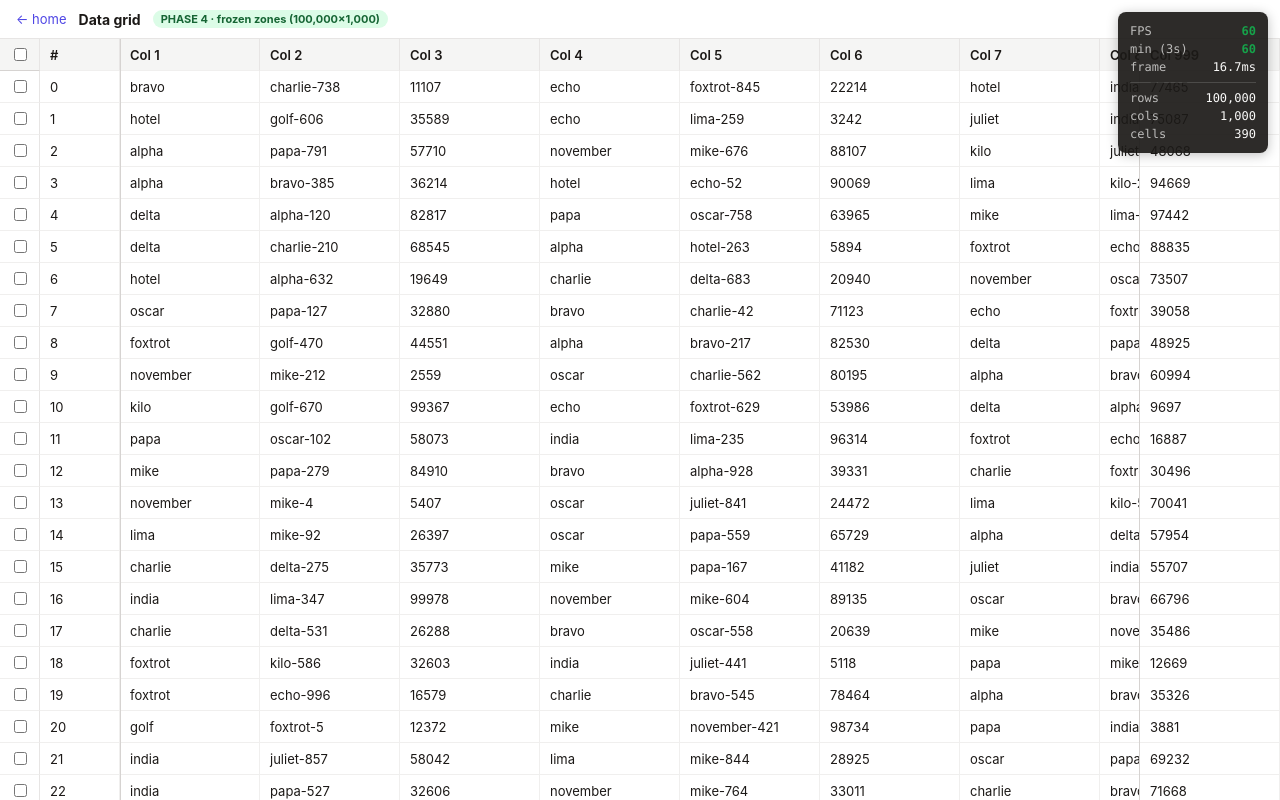
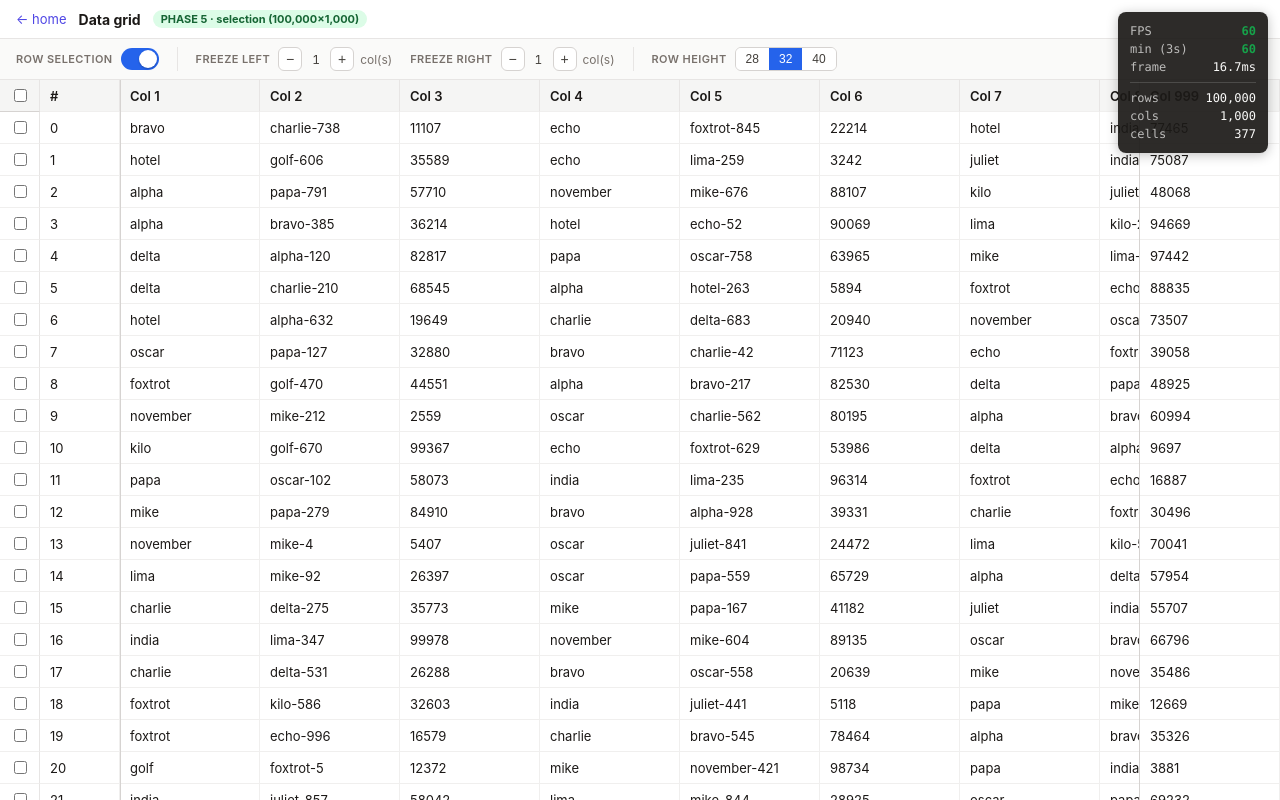
Before and after one commit to davidng10/react-data-grid, a React (Vite) app: page /grid in a window 1280 px wide. Built offline with nearby package versions, Linux system fonts and the light colour scheme.

Commit message:
chore: add kitchen sink demo

```diff
--- a/src/data-grid/data-grid.tsx
+++ b/src/data-grid/data-grid.tsx
@@ -464,6 +464,17 @@ export function DataGrid<T>(props: DataGridProps<T>) {
     scrollMargin: centerScrollMargin,
   });
 
+  // TanStack Virtual caches item sizes; a *count* change is picked up automatically, but a change
+  // to `estimateSize` (row height, or a column's width) is NOT — without resetting the cache the
+  // body keeps rendering stale sizes while the header/overlay use the new ones. Re-measure when
+  // the size inputs change.
+  useEffect(() => {
+    rowVirtualizer.measure();
+  }, [rowVirtualizer, rowHeight]);
+  useEffect(() => {
+    colVirtualizer.measure();
+  }, [colVirtualizer, center.widths]);
+
   const vRows = rowVirtualizer.getVirtualItems();
   const vCols = colVirtualizer.getVirtualItems();
   const totalHeight = rowVirtualizer.getTotalSize();
--- /dev/null
+++ b/src/playground/ControlPanel.tsx
@@ -0,0 +1,214 @@
+import type { CSSProperties, ReactNode } from "react";
+
+// Kitchen-sink control strip for the playground demo. Presentational only — all state lives in
+// GridPlayground and is fed back to the grid. NOT part of the shippable grid (src/data-grid/).
+
+export interface ControlPanelProps {
+  rowSelection: boolean;
+  onRowSelectionChange: (v: boolean) => void;
+  freezeLeft: number;
+  onFreezeLeftChange: (v: number) => void;
+  freezeRight: number;
+  onFreezeRightChange: (v: number) => void;
+  rowHeight: number;
+  onRowHeightChange: (v: number) => void;
+  /** Upper bound per side, so left + right can never swallow the whole grid. */
+  maxFreeze: number;
+}
+
+const ROW_HEIGHTS = [28, 32, 40];
+
+const strip: CSSProperties = {
+  display: "flex",
+  alignItems: "center",
+  flexWrap: "wrap",
+  gap: 18,
+  padding: "8px 16px",
+  borderBottom: "1px solid #e7e5e4",
+  background: "#fafaf9",
+  fontSize: 12,
+  color: "#44403c",
+};
+
+const groupLabel: CSSProperties = {
+  fontWeight: 600,
+  fontSize: 11,
+  textTransform: "uppercase",
+  letterSpacing: 0.4,
+  color: "#78716c",
+};
+
+const divider: CSSProperties = {
+  width: 1,
+  alignSelf: "stretch",
+  background: "#e7e5e4",
+};
+
+function Group(props: { label: string; children: ReactNode }) {
+  return (
+    <div style={{ display: "flex", alignItems: "center", gap: 8 }}>
+      <span style={groupLabel}>{props.label}</span>
+      {props.children}
+    </div>
+  );
+}
+
+function Toggle(props: { checked: boolean; onChange: (v: boolean) => void }) {
+  const { checked, onChange } = props;
+  return (
+    <button
+      type="button"
+      role="switch"
+      aria-checked={checked}
+      onClick={() => onChange(!checked)}
+      style={{
+        position: "relative",
+        width: 38,
+        height: 22,
+        borderRadius: 999,
+        border: "none",
+        cursor: "pointer",
+        padding: 0,
+        background: checked ? "#2563eb" : "#d6d3d1",
+        transition: "background 120ms",
+      }}
+    >
+      <span
+        style={{
+          position: "absolute",
+          top: 2,
+          left: checked ? 18 : 2,
+          width: 18,
+          height: 18,
+          borderRadius: "50%",
+          background: "#fff",
+          boxShadow: "0 1px 2px rgba(0,0,0,0.25)",
+          transition: "left 120ms",
+        }}
+      />
+    </button>
+  );
+}
+
+function Stepper(props: {
+  value: number;
+  min: number;
+  max: number;
+  onChange: (v: number) => void;
+  suffix?: string;
+}) {
+  const { value, min, max, onChange, suffix } = props;
+  const btn = (disabled: boolean): CSSProperties => ({
+    width: 24,
+    height: 24,
+    border: "1px solid #d6d3d1",
+    background: disabled ? "#f5f5f4" : "#fff",
+    color: disabled ? "#a8a29e" : "#44403c",
+    borderRadius: 6,
+    cursor: disabled ? "default" : "pointer",
+    fontSize: 14,
+    lineHeight: "22px",
+    padding: 0,
+  });
+  return (
+    <div style={{ display: "flex", alignItems: "center", gap: 6 }}>
+      <button
+        type="button"
+        aria-label="decrease"
+        disabled={value <= min}
+        onClick={() => onChange(Math.max(min, value - 1))}
+        style={btn(value <= min)}
+      >
+        −
+      </button>
+      <span style={{ minWidth: 16, textAlign: "center", fontVariantNumeric: "tabular-nums" }}>
+        {value}
+      </span>
+      <button
+        type="button"
+        aria-label="increase"
+        disabled={value >= max}
+        onClick={() => onChange(Math.min(max, value + 1))}
+        style={btn(value >= max)}
+      >
+        +
+      </button>
+      {suffix && <span style={{ color: "#78716c" }}>{suffix}</span>}
+    </div>
+  );
+}
+
+function Segmented(props: {
+  options: number[];
+  value: number;
+  onChange: (v: number) => void;
+}) {
+  const { options, value, onChange } = props;
+  return (
+    <div style={{ display: "inline-flex", border: "1px solid #d6d3d1", borderRadius: 6, overflow: "hidden" }}>
+      {options.map((opt) => {
+        const active = opt === value;
+        return (
+          <button
+            key={opt}
+            type="button"
+            onClick={() => onChange(opt)}
+            style={{
+              border: "none",
+              padding: "4px 10px",
+              cursor: "pointer",
+              background: active ? "#2563eb" : "#fff",
+              color: active ? "#fff" : "#44403c",
+              fontSize: 12,
+              fontVariantNumeric: "tabular-nums",
+            }}
+          >
+            {opt}
+          </button>
+        );
+      })}
+    </div>
+  );
+}
+
+export function ControlPanel(props: ControlPanelProps) {
+  const {
+    rowSelection,
+    onRowSelectionChange,
+    freezeLeft,
+    onFreezeLeftChange,
+    freezeRight,
+    onFreezeRightChange,
+    rowHeight,
+    onRowHeightChange,
+    maxFreeze,
+  } = props;
+
+  // Keep left + right from overlapping: each side's effective max leaves room for the other.
+  const leftMax = Math.min(maxFreeze, maxFreeze - freezeRight);
+  const rightMax = Math.min(maxFreeze, maxFreeze - freezeLeft);
+
+  return (
+    <div style={strip}>
+      <Group label="Row selection">
+        <Toggle checked={rowSelection} onChange={onRowSelectionChange} />
+      </Group>
+
+      <div style={divider} />
+
+      <Group label="Freeze left">
+        <Stepper value={freezeLeft} min={0} max={leftMax} onChange={onFreezeLeftChange} suffix="col(s)" />
+      </Group>
+
+      <Group label="Freeze right">
+        <Stepper value={freezeRight} min={0} max={rightMax} onChange={onFreezeRightChange} suffix="col(s)" />
+      </Group>
+
+      <div style={divider} />
+
+      <Group label="Row height">
+        <Segmented options={ROW_HEIGHTS} value={rowHeight} onChange={onRowHeightChange} />
+      </Group>
+    </div>
+  );
+}
--- a/src/playground/fixtures.ts
+++ b/src/playground/fixtures.ts
@@ -42,8 +42,8 @@ export function makeColumns(count: number): DemoColumn[] {
   const cols: DemoColumn[] = new Array(count)
   for (let c = 0; c < count; c++) {
     if (c === 0) {
-      // Frozen-left so the row number stays visible while scrolling horizontally (P4 demo).
-      cols[c] = { id: 'c0', name: '#', width: 80, frozen: 'left', accessor: (row) => String(row.id) }
+      // The row-number column. Freezing is applied by the playground control panel, not here.
+      cols[c] = { id: 'c0', name: '#', width: 80, accessor: (row) => String(row.id) }
       continue
     }
     const colIndex = c
@@ -51,8 +51,6 @@ export function makeColumns(count: number): DemoColumn[] {
       id: `c${c}`,
       name: `Col ${c}`,
       width: DEFAULT_COL_WIDTH,
-      // Pin the last column right to exercise the right frozen zone (P4 demo).
-      frozen: c === count - 1 ? 'right' : undefined,
       accessor: (row) => {
         const h = hash(row.id * 1_000_003 + colIndex)
         switch (colIndex % 3) {
--- a/src/playground/pages/GridPlayground.tsx
+++ b/src/playground/pages/GridPlayground.tsx
@@ -1,14 +1,35 @@
-import { useMemo, useRef } from "react";
+import { useMemo, useRef, useState } from "react";
 import { Link } from "react-router";
-import { makeColumns, makeRows, STRESS } from "../fixtures";
-import { DataGrid, type GridStats } from "../../data-grid";
+import { makeColumns, makeRows, STRESS, type DemoColumn } from "../fixtures";
+import { DataGrid, type GridStats, type FrozenZone } from "../../data-grid";
 import { PerfOverlay } from "../PerfOverlay";
+import { ControlPanel } from "../ControlPanel";
 
-const ROW_HEIGHT = 32;
+const MAX_FREEZE_PER_SIDE = 4;
 
 export function GridPlayground() {
   const rows = useMemo(() => makeRows(STRESS.rows), []);
-  const columns = useMemo(() => makeColumns(STRESS.cols), []);
+  const baseColumns = useMemo(() => makeColumns(STRESS.cols), []);
+
+  // Control-panel state (demo only).
+  const [rowSelection, setRowSelection] = useState(true);
+  const [freezeLeft, setFreezeLeft] = useState(1);
+  const [freezeRight, setFreezeRight] = useState(1);
+  const [rowHeight, setRowHeight] = useState(32);
+
+  // Apply the freeze flags onto the columns (the grid is controlled — the consumer owns columns,
+  // R3). Accessors are reused from baseColumns, so this is a cheap re-map, not a regeneration.
+  const columns = useMemo<DemoColumn[]>(
+    () =>
+      baseColumns.map((c, i) => {
+        let frozen: FrozenZone | undefined;
+        if (i < freezeLeft) frozen = "left";
+        else if (i >= STRESS.cols - freezeRight) frozen = "right";
+        return { ...c, frozen };
+      }),
+    [baseColumns, freezeLeft, freezeRight],
+  );
+
   const statsRef = useRef<GridStats>({
     rows: STRESS.rows,
     cols: STRESS.cols,
@@ -27,10 +48,7 @@ export function GridPlayground() {
           flex: "none",
         }}
       >
-        <Link
-          to="/"
-          style={{ fontSize: 13, color: "#4f46e5", textDecoration: "none" }}
-        >
+        <Link to="/" style={{ fontSize: 13, color: "#4f46e5", textDecoration: "none" }}>
           ← home
         </Link>
         <strong style={{ fontSize: 14 }}>Data grid</strong>
@@ -44,10 +62,23 @@ export function GridPlayground() {
             color: "#166534",
           }}
         >
-          PHASE 4 · frozen zones ({STRESS.rows.toLocaleString()}×
-          {STRESS.cols.toLocaleString()})
+          PHASE 5 · selection ({STRESS.rows.toLocaleString()}×{STRESS.cols.toLocaleString()})
         </span>
       </header>
+
+      <div style={{ flex: "none" }}>
+        <ControlPanel
+          rowSelection={rowSelection}
+          onRowSelectionChange={setRowSelection}
+          freezeLeft={freezeLeft}
+          onFreezeLeftChange={setFreezeLeft}
+          freezeRight={freezeRight}
+          onFreezeRightChange={setFreezeRight}
+          rowHeight={rowHeight}
+          onRowHeightChange={setRowHeight}
+          maxFreeze={MAX_FREEZE_PER_SIDE}
+        />
+      </div>
 
       {/* minHeight:0 lets the flex child shrink so the inner scroll container can own overflow */}
       <div style={{ flex: 1, minHeight: 0 }}>
@@ -55,8 +86,8 @@ export function GridPlayground() {
           rows={rows}
           columns={columns}
           getRowId={(row) => row.id}
-          rowHeight={ROW_HEIGHT}
-          enableRowSelection
+          rowHeight={rowHeight}
+          enableRowSelection={rowSelection}
           statsRef={statsRef}
         />
       </div>
```
